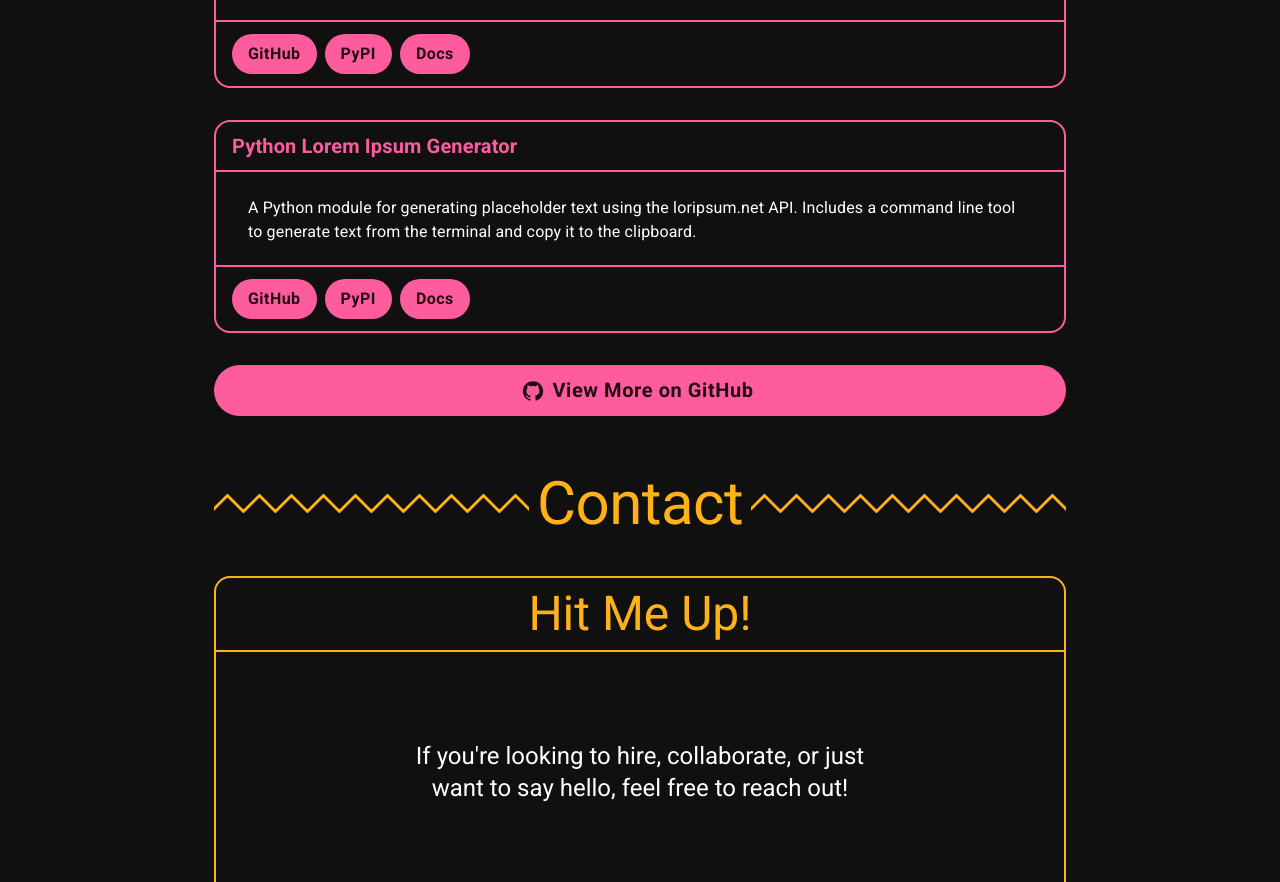
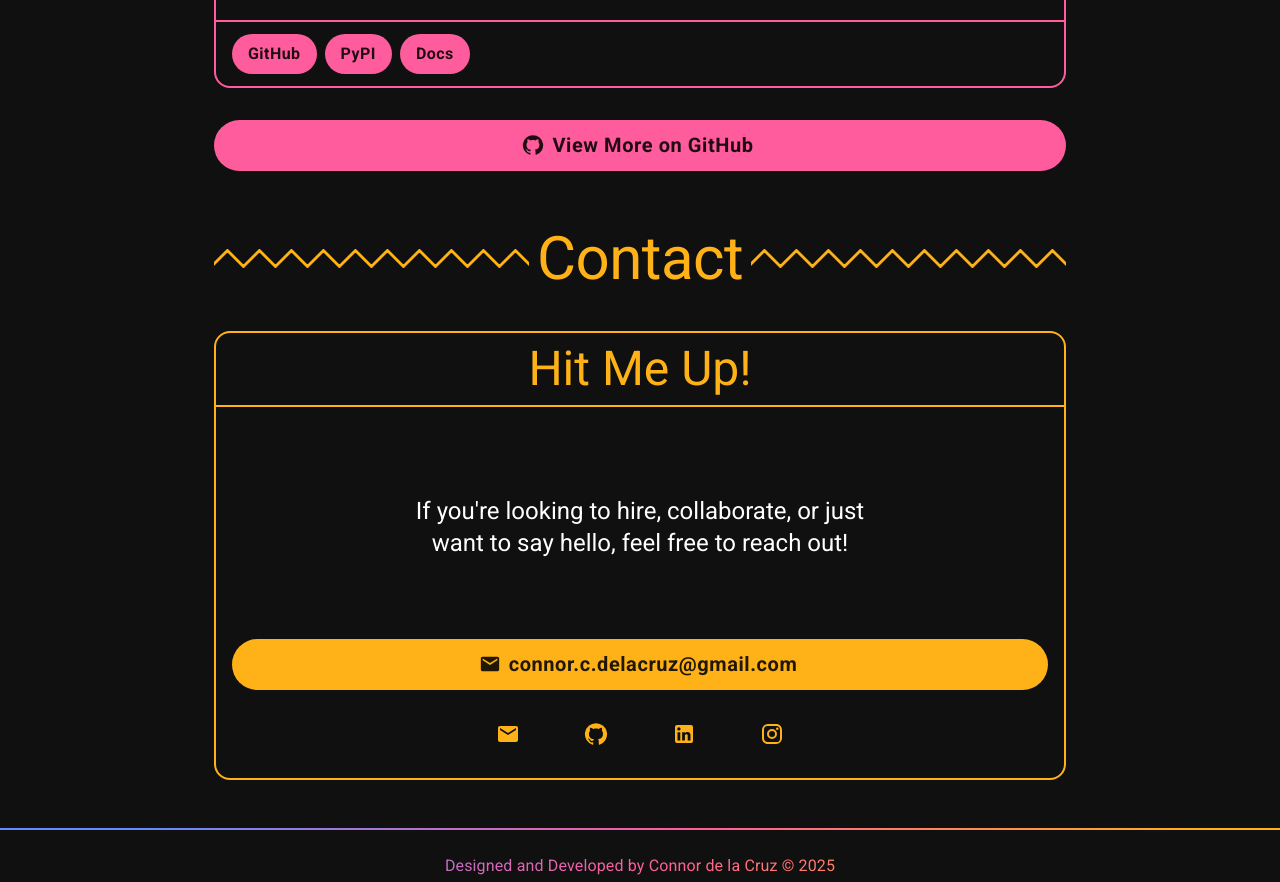
Before and after one commit to connordelacruz/connordelacruz.github.io, a React (Vite) app: page / in a window 1280 px wide. Shown: the part 6980-7862 px from the top of the page. Built offline with nearby package versions, Linux system fonts and the light colour scheme.

Commit message:
removed py-loremipsum since the API is dead...

```diff
--- a/src/components/ProjectsSection.jsx
+++ b/src/components/ProjectsSection.jsx
@@ -111,25 +111,6 @@
       }
     ],
     body: 'A Python class for generating random user information using the randomuser.me API.',
-  },
-  {
-    title: "Python Lorem Ipsum Generator",
-    skills: 'Python, loripsum.net',
-    smallButtonsContent: [
-      {
-        text: 'GitHub',
-        link: 'https://github.com/connordelacruz/py-loremipsum'
-      },
-      {
-        text: 'PyPI',
-        link: 'https://pypi.org/pypi/py-loremipsum'
-      },
-      {
-        text: 'Docs',
-        link: 'http://connordelacruz.com/py-loremipsum/'
-      }
-    ],
-    body: 'A Python module for generating placeholder text using the loripsum.net API. Includes a command line tool to generate text from the terminal and copy it to the clipboard.',
   },
 ]
 
```
